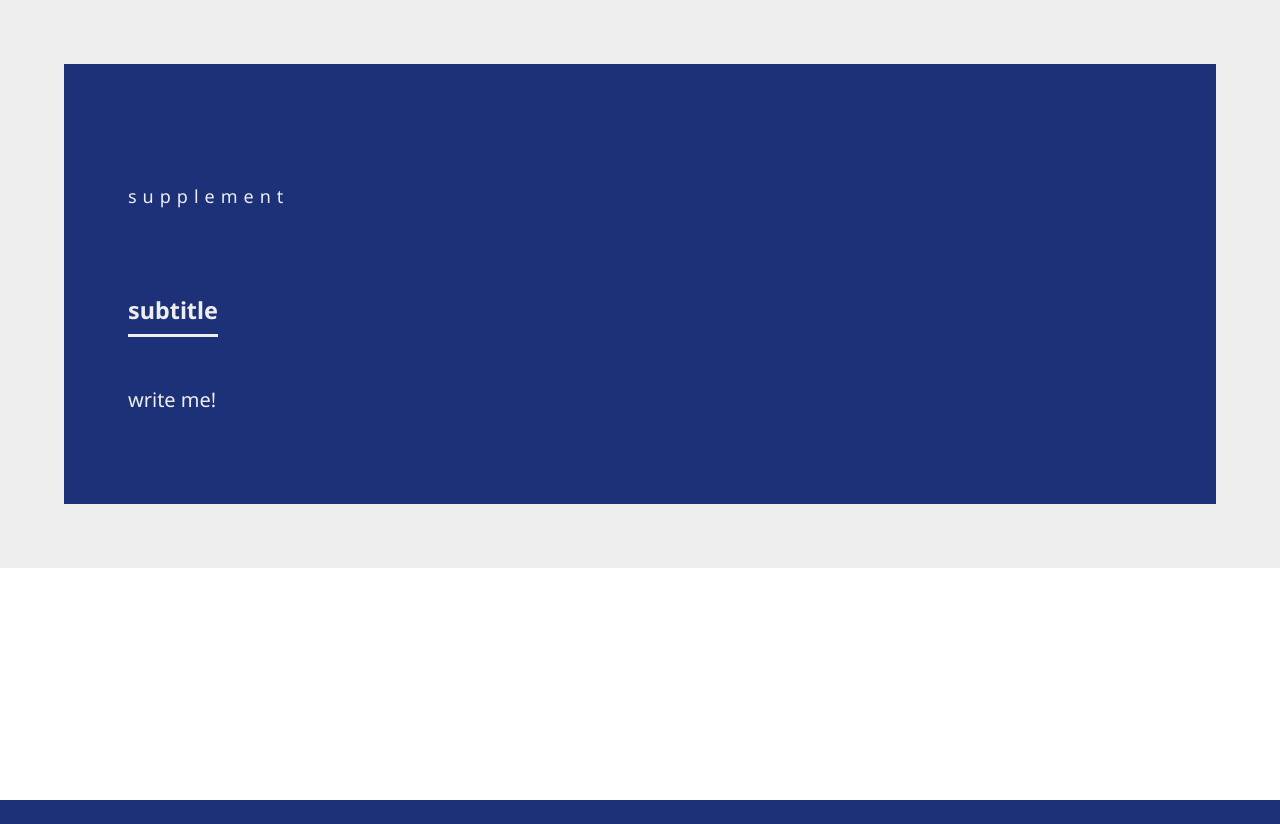
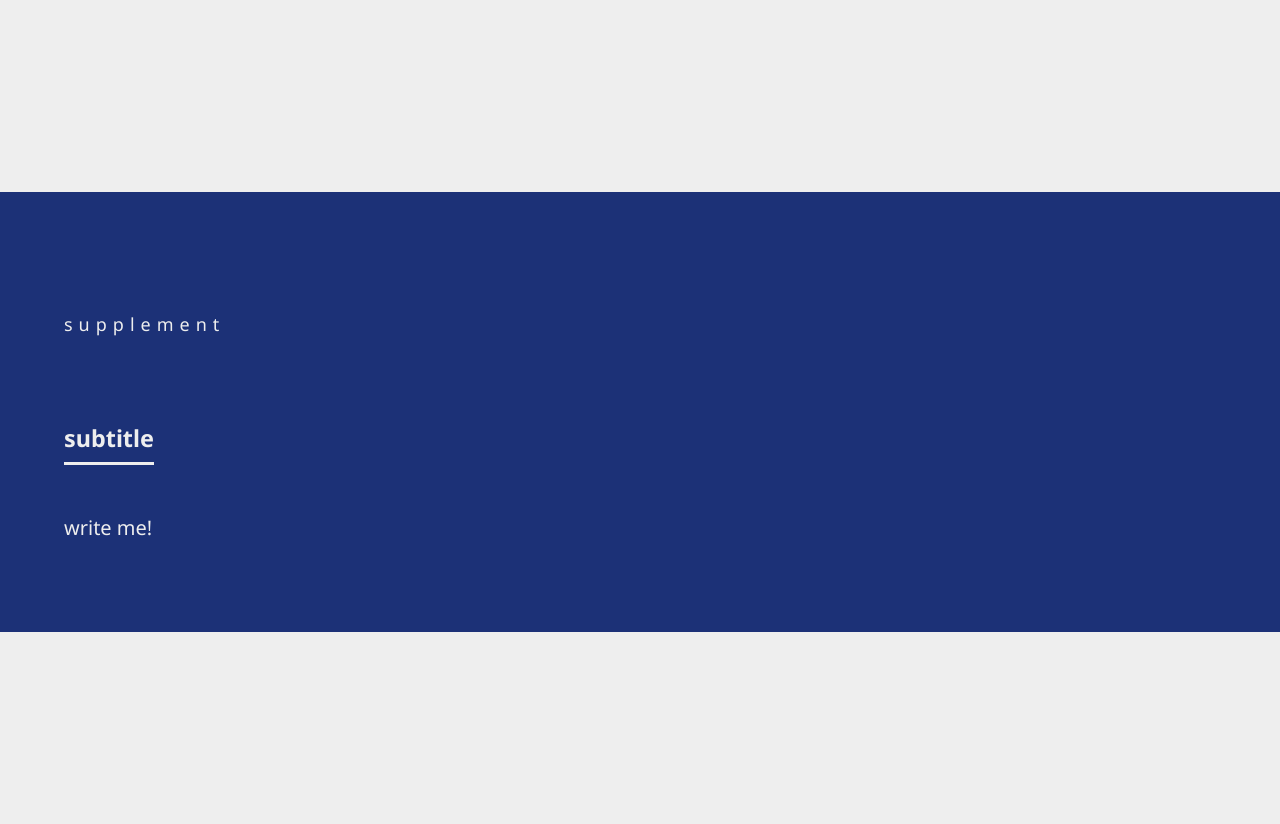
Before and after one commit to t2biomod2024/2024, a PHP site: the page made by pages/! template.html in a window 1280 px wide. Before the commit the page ends 800 px from the top, so only its background shows below. Run offline with PHP 8.4, Linux system fonts and the light colour scheme; some libraries are stand-ins or nearby versions; some web fonts are replaced.

Commit message:
del margin

```diff
--- a/css/common_css/template.css
+++ b/css/common_css/template.css
@@ -300,10 +300,6 @@ ul {
 	padding-top: 5vw;
 	margin-top: 10vw;
 	margin-bottom: 10vw;
-}
-
-.bg3{
-	margin: 0 auto;
 }
 
 .bg1 a, .bg2 a, .bg3 a{
```
